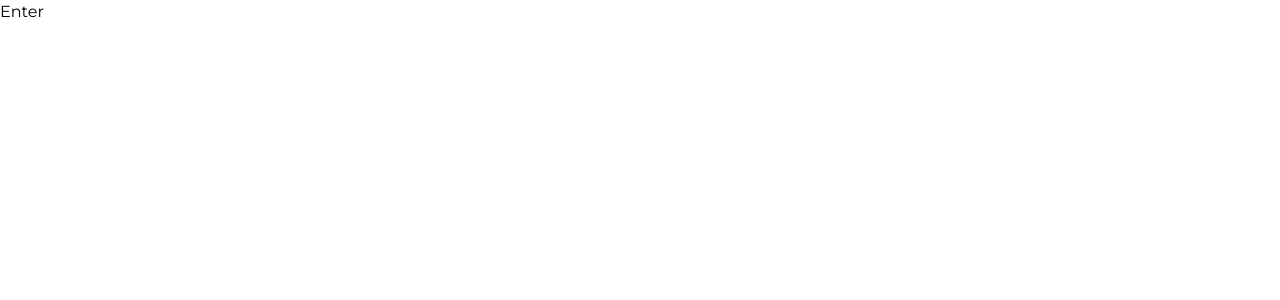
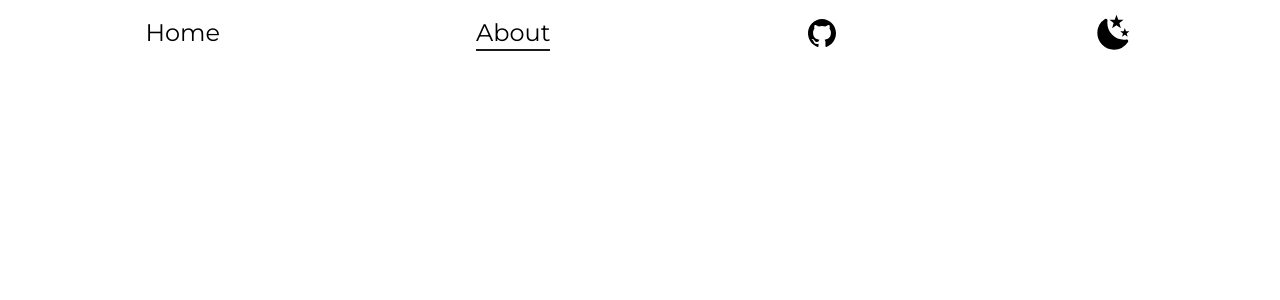
Before and after one commit to Lipash/pet, a Next.js app in the folder my-app/: page /about in a window 1280 px wide. Shown: the top 300 px of the page. Built offline with nearby package versions, Linux system fonts and the light colour scheme.

Commit message:
dark-mode-fix

```diff
--- a/my-app/src/app/about/page.tsx
+++ b/my-app/src/app/about/page.tsx
@@ -1,3 +1,9 @@
+import Header from '../header'
+
 export default function page() {
-  return <div>Enter</div>
+  return (
+    <div className="h-full min-h-screen w-full sm:grid sm:grid-cols-12 sm:grid-rows-12">
+      <Header className="bg-white dark:bg-dark z-10 flex justify-center items-center flex-row gap-12 2xl:gap-96 lg:gap-64 md:gap-44 sm:gap-36 sm:col-span-12 sm:row-span-1 sm:grid-cols-12 text-2xl" />
+    </div>
+  )
 }
--- a/my-app/src/components/hooks/darkMode.tsx
+++ b/my-app/src/components/hooks/darkMode.tsx
@@ -1,6 +1,9 @@
-import { useEffect, useState } from 'react'
+import { Dispatch, SetStateAction, useEffect, useState } from 'react'
 
-export default function useDarkMode() {
+export default function useDarkMode(): [
+  string,
+  Dispatch<SetStateAction<string>>
+] {
   const preferDarkQuery = '(prefers-color-scheme: dark)'
   const [mode, setMode] = useState('')
 
@@ -26,6 +29,9 @@ export default function useDarkMode() {
         }
       }
     }
+
+    handleChange()
+
     mediaQuery.addEventListener('change', handleChange)
 
     return () => mediaQuery.removeEventListener('change', handleChange)
@@ -35,7 +41,8 @@ export default function useDarkMode() {
     if (mode === 'dark') {
       window.localStorage.setItem('theme', 'dark')
       document.documentElement.classList.add('dark')
-    } else {
+    }
+    if (mode === 'light') {
       window.localStorage.setItem('theme', 'light')
       document.documentElement.classList.remove('dark')
     }
```
